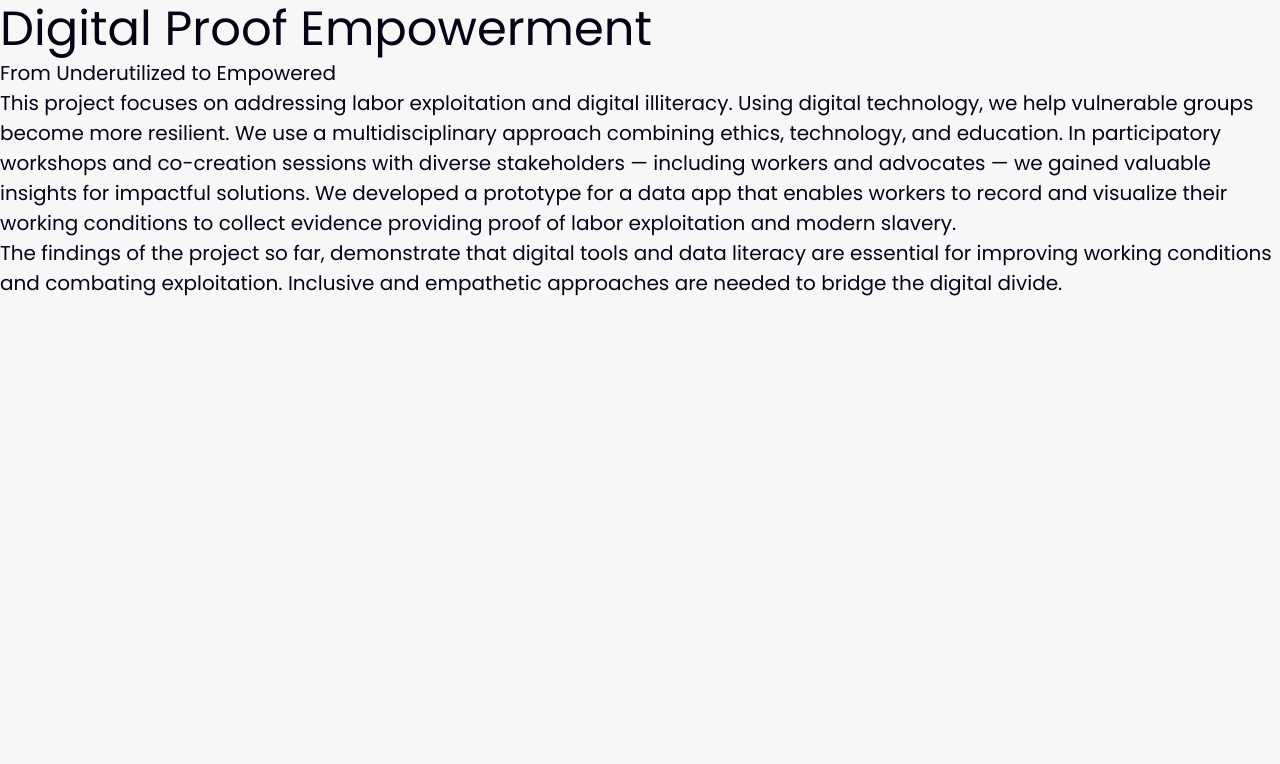
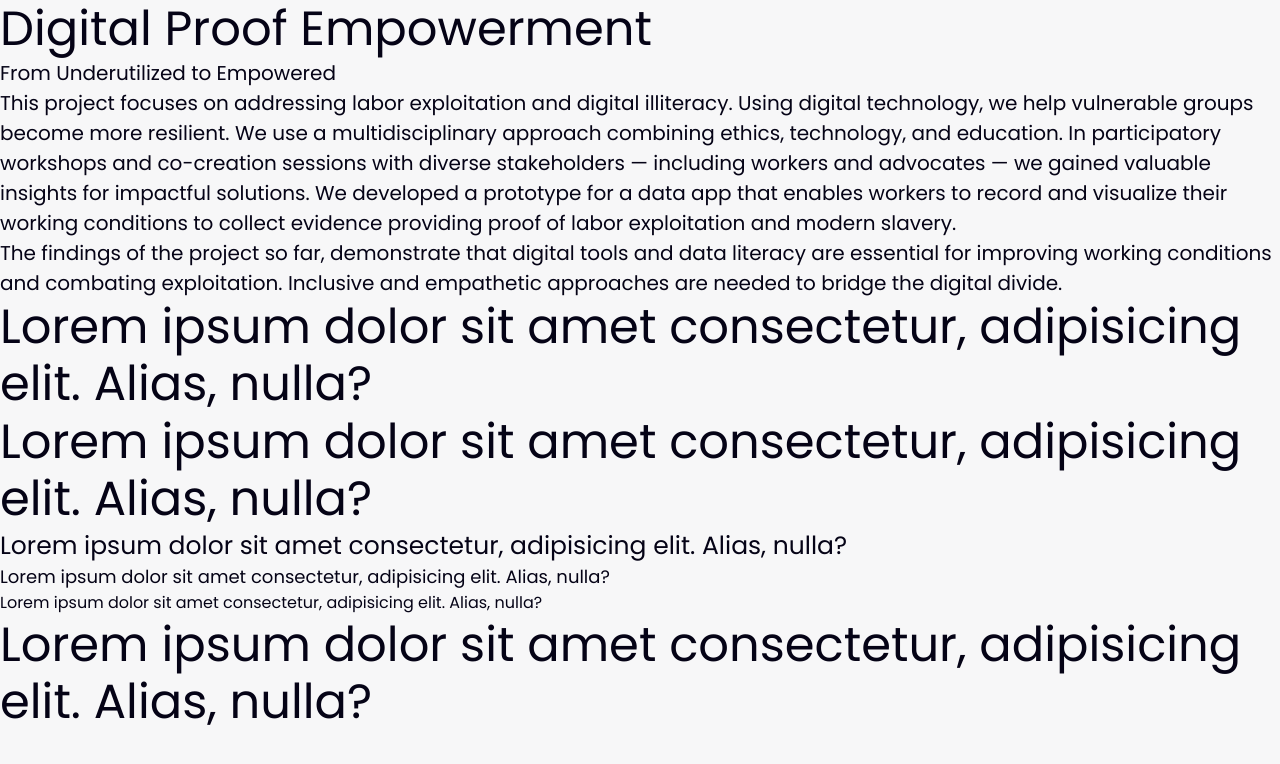
Before and after one commit to fdnd-agency/digitalproofempowerment, a SvelteKit app: page / in a window 1280 px wide. Shown: the top 764 px of the page. Built offline with nearby package versions, Linux system fonts and the light colour scheme.

Commit message:
fix: added & to headings in body tag #23

```diff
--- a/src/routes/+page.svelte
+++ b/src/routes/+page.svelte
@@ -4,3 +4,11 @@
 <p>This project focuses on addressing labor exploitation and digital illiteracy. Using digital technology, we help vulnerable groups become more resilient. We use a multidisciplinary approach combining ethics, technology, and education. In participatory workshops and co-creation sessions with diverse stakeholders — including workers and advocates — we gained valuable insights for impactful solutions. We developed a prototype for a data app that enables workers to record and visualize their working conditions to collect evidence providing proof of labor exploitation and modern slavery.</p>
 
 <p>The findings of the project so far, demonstrate that digital tools and data literacy are essential for improving working conditions and combating exploitation. Inclusive and empathetic approaches are needed to bridge the digital divide.</p>
+
+
+<h1>Lorem ipsum dolor sit amet consectetur, adipisicing elit. Alias, nulla?</h1>
+<h2 class="h1">Lorem ipsum dolor sit amet consectetur, adipisicing elit. Alias, nulla?</h2>
+<h3>Lorem ipsum dolor sit amet consectetur, adipisicing elit. Alias, nulla?</h3>
+<h4>Lorem ipsum dolor sit amet consectetur, adipisicing elit. Alias, nulla?</h4>
+<h5>Lorem ipsum dolor sit amet consectetur, adipisicing elit. Alias, nulla?</h5>
+<h6 class="h1">Lorem ipsum dolor sit amet consectetur, adipisicing elit. Alias, nulla?</h6>
```
Also changed, not shown: src/lib/css/global-stylesheet.css.
